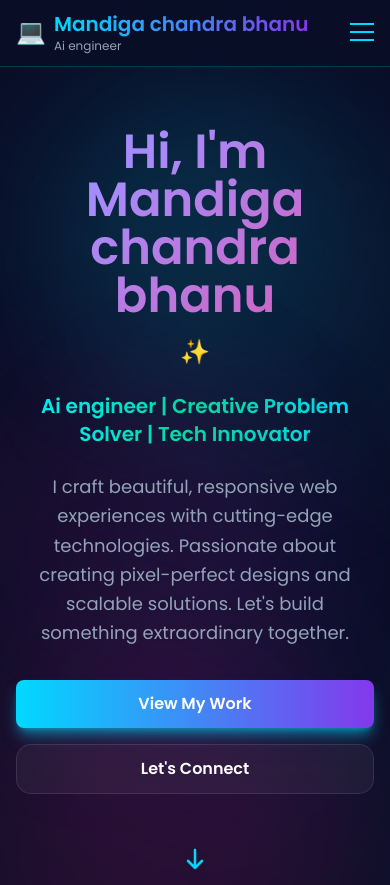
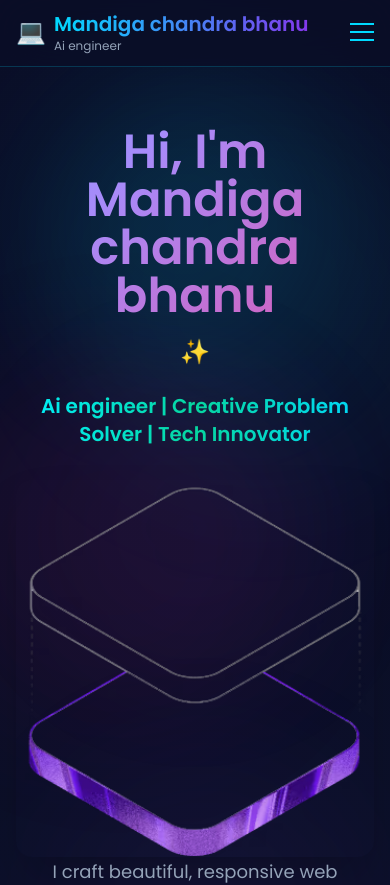
Before and after one commit to chandrabhanu18/Personal-Portfolio-Website-with-Modern-UI-and-Animations, a React (Vite) app: page / in a window 390 px wide. Shown: the top 885 px of the page. Built offline with nearby package versions, Linux system fonts and the light colour scheme.

Commit message:
fix(perf): add responsive LCP hero image + preload

```diff
--- a/index.html
+++ b/index.html
@@ -41,7 +41,8 @@
       img{max-width:100%;height:auto;display:block}
       .btn-critical{padding:0.75rem 1.25rem;border-radius:0.5rem;font-weight:600}
     </style>
-    <!-- Removed preloads for large non-critical hero images to improve LCP -->
+    <!-- Preload the real LCP hero image and mark high priority -->
+    <link rel="preload" href="/hero.avif" as="image" type="image/avif" imagesrcset="/hero.avif 1200w" imagesizes="100vw" fetchpriority="high">
     <!-- Structured data for SEO -->
     <script type="application/ld+json">
       {
--- a/src/components/Hero.jsx
+++ b/src/components/Hero.jsx
@@ -47,6 +47,22 @@ export default function Hero() {
             <p className="text-xl md:text-2xl bg-gradient-to-r from-accent-light via-vibrant-green to-accent bg-clip-text text-transparent mb-6 font-semibold">
               {siteMeta.title} | Creative Problem Solver | Tech Innovator
             </p>
+            {/* LCP Hero image (responsive) */}
+            <div className="mt-8 mx-auto max-w-5xl">
+              <picture>
+                <source srcSet="/hero.avif" type="image/avif" />
+                <source srcSet="/hero.webp" type="image/webp" />
+                <img
+                  src="/hero.avif"
+                  alt="Hero background showing design & UI samples"
+                  width="1600"
+                  height="900"
+                  className="w-full h-auto rounded-2xl shadow-2xl"
+                  decoding="async"
+                  fetchpriority="high"
+                />
+              </picture>
+            </div>
             <p className="text-lg text-slate-400 max-w-2xl mx-auto mb-8 leading-relaxed">
               I craft beautiful, responsive web experiences with cutting-edge technologies.
               Passionate about creating pixel-perfect designs and scalable solutions.
```
